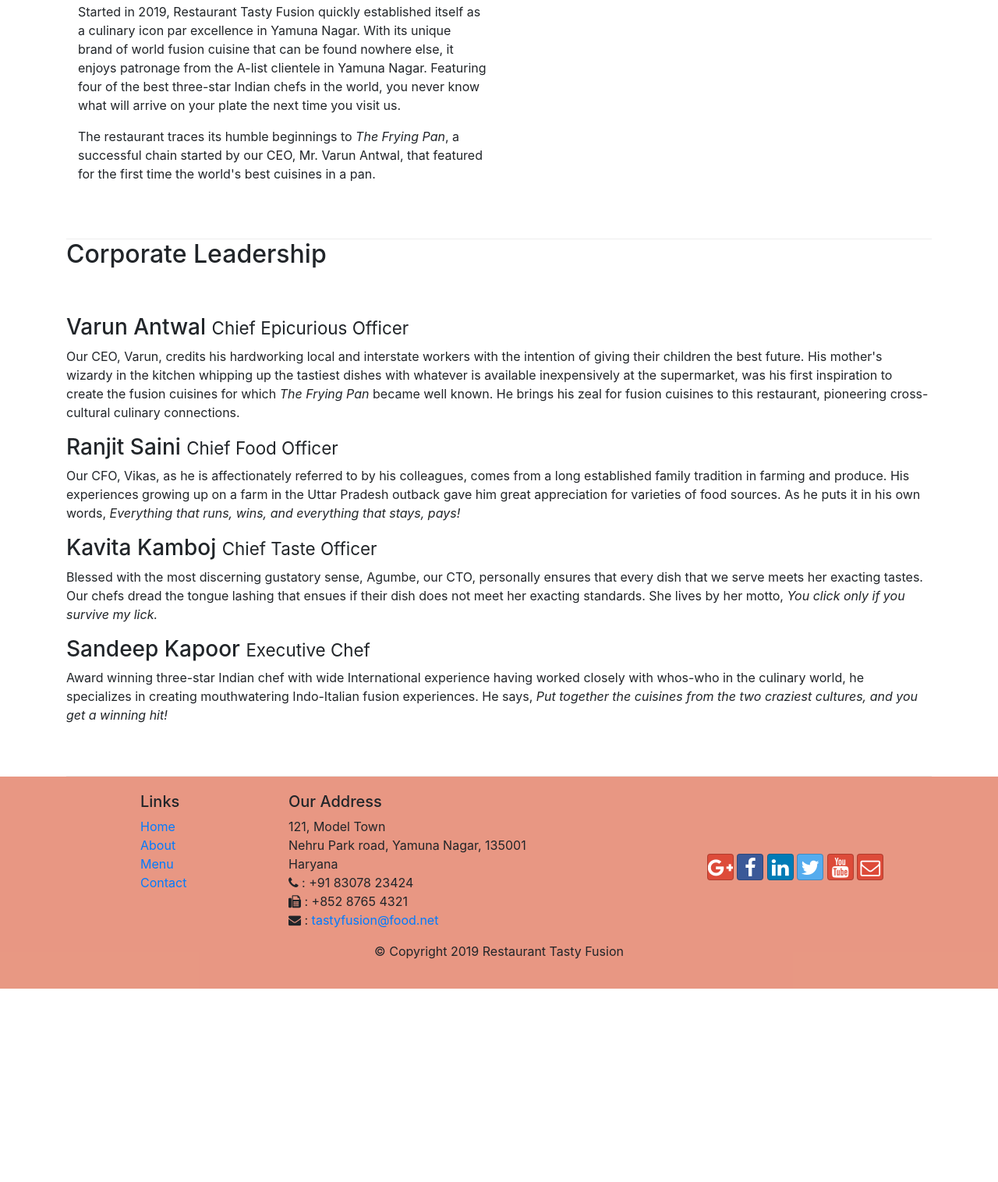
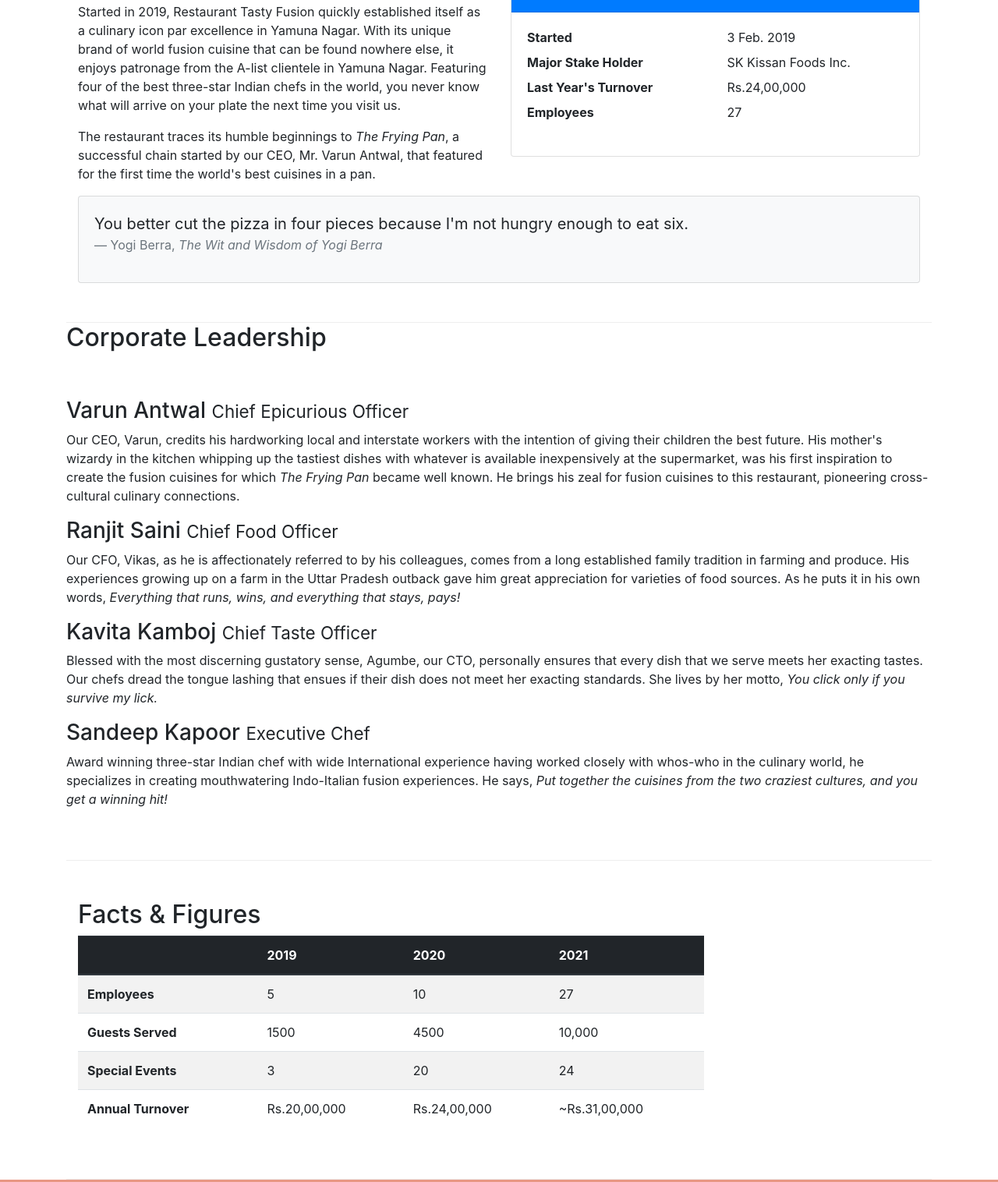
Before and after one commit to VARUN4111/confusion0, a website: page aboutus.html in a window 1280 px wide. Shown: the part 558-2074 px from the top of the page at 78% size. Before the commit the page ends 1826 px from the top, so only its background shows below. Drawn offline with nearby package versions, Linux system fonts and the light colour scheme.

Commit message:
Tables and cards

```diff
--- a/aboutus.html
+++ b/aboutus.html
@@ -69,11 +69,42 @@
                 <p>Started in 2019, Restaurant Tasty Fusion quickly established itself as a culinary icon par excellence in Yamuna Nagar. With its unique brand of world fusion cuisine that can be found nowhere else, it enjoys patronage from the A-list clientele in Yamuna Nagar.  Featuring four of the best three-star Indian chefs in the world, you never know what will arrive on your plate the next time you visit us.</p>
                 <p>The restaurant traces its humble beginnings to <em>The Frying Pan</em>, a successful chain started by our CEO, Mr. Varun Antwal, that featured for the first time the world's best cuisines in a pan.</p>
               </div>
-           </div>
-        </div>
+              <div class = "col-sm">
+                  <div class = "card">
+                       <h3 class = "card-header bg-primary text-white">Facts At a Glance</h3>
+                       <div class = "card-body">
+                        <dl class="row">
+                            <dt class="col-6">Started</dt>
+                            <dd class="col-6">3 Feb. 2019</dd>
+                            <dt class="col-6">Major Stake Holder</dt>
+                            <dd class="col-6">SK Kissan Foods Inc.</dd>
+                            <dt class="col-6">Last Year's Turnover</dt>
+                            <dd class="col-6">Rs.24,00,000</dd>
+                            <dt class="col-6">Employees</dt>
+                            <dd class="col-6">27</dd>
+                        </dl>
+                       </div>
+                  </div>
+              </div>
+
+               <div class = "col-12">
+                <div class="card card-body bg-light">
+                    <blockquote class="blockquote">
+                        <p class="mb-0">You better cut the pizza in four pieces because
+                            I'm not hungry enough to eat six.</p>
+                        <footer class="blockquote-footer">Yogi Berra,
+                            <cite title="Source Title">The Wit and Wisdom of Yogi Berra</cite>
+                        </footer>
+                    </blockquote>
+                </div>
+               </div>
 
 
-         <div class = "container">
+            </div>
+
+
+
+
                 <div class = "row row-header">
                   <h2>Corporate Leadership</h2>
                 </div>
@@ -94,6 +125,55 @@
                   <div class = "d-none d-sm-block">
                     <p>Award winning three-star Indian chef with wide International experience having worked closely with whos-who in the culinary world, he specializes in creating mouthwatering Indo-Italian fusion experiences. He says, <em>Put together the cuisines from the two craziest cultures, and you get a winning hit!</em></p>
                   </div>
+            </div>
+
+            <div>
+                <div class="row row-content">
+                    <div class="col-12 col-sm-9">
+                        <h2>Facts &amp; Figures</h2>
+                        <div class="table-responsive">
+                            <table class="table table-striped">
+                                <thead class="thead-dark">
+                                    <tr>
+                                        <th>&nbsp;</th>
+                                        <th>2019</th>
+                                        <th>2020</th>
+                                        <th>2021</th>
+                                    </tr>
+                                </thead>
+                                <tbody>
+                                    <tr>
+                                        <th>Employees</th>
+                                        <td>5</td>
+                                        <td>10</td>
+                                        <td>27</td>
+                                    </tr>
+                                    <tr>
+                                        <th>Guests Served</th>
+                                        <td>1500</td>
+                                        <td>4500</td>
+                                        <td>10,000</td>
+                                    </tr>
+                                    <tr>
+                                        <th>Special Events</th>
+                                        <td>3</td>
+                                        <td>20</td>
+                                        <td>24</td>
+                                    </tr>
+                                    <tr>
+                                        <th>Annual Turnover</th>
+                                        <td>Rs.20,00,000</td>
+                                        <td>Rs.24,00,000</td>
+                                        <td>~Rs.31,00,000</td>
+                                    </tr>
+                                </tbody>
+                            </table>
+                        </div>
+                    </div>
+                     <div class="col-12 col-sm-3">
+                    </div>
+               </div>
+
             </div>
        </div>
 
```
